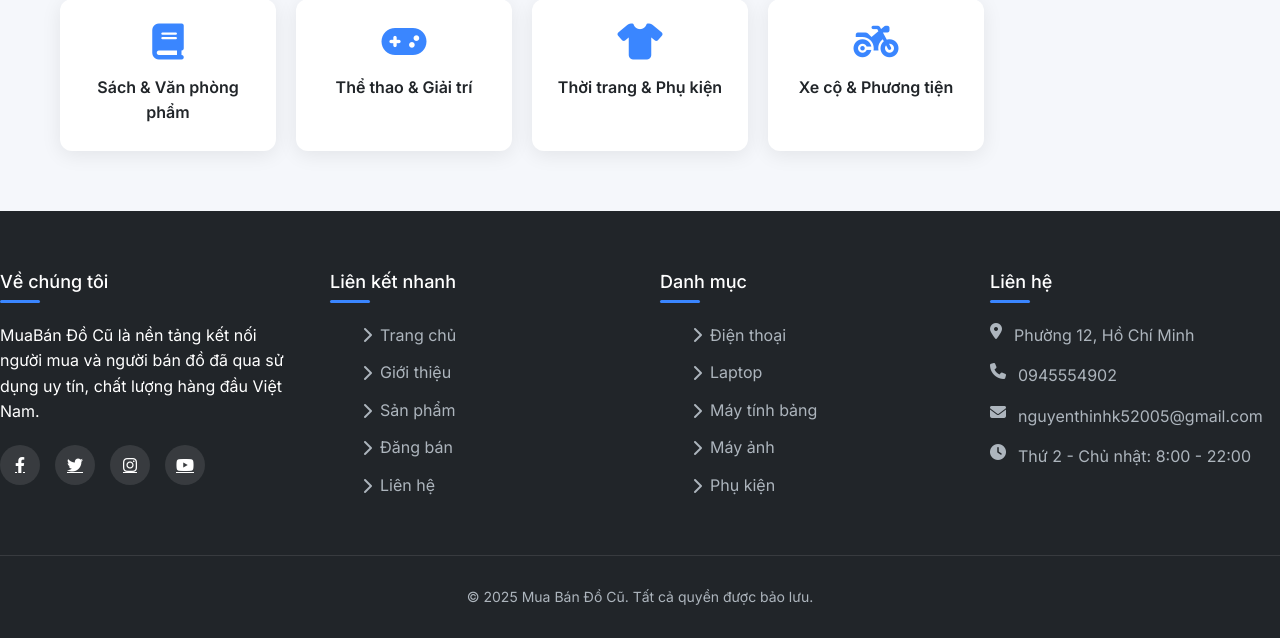
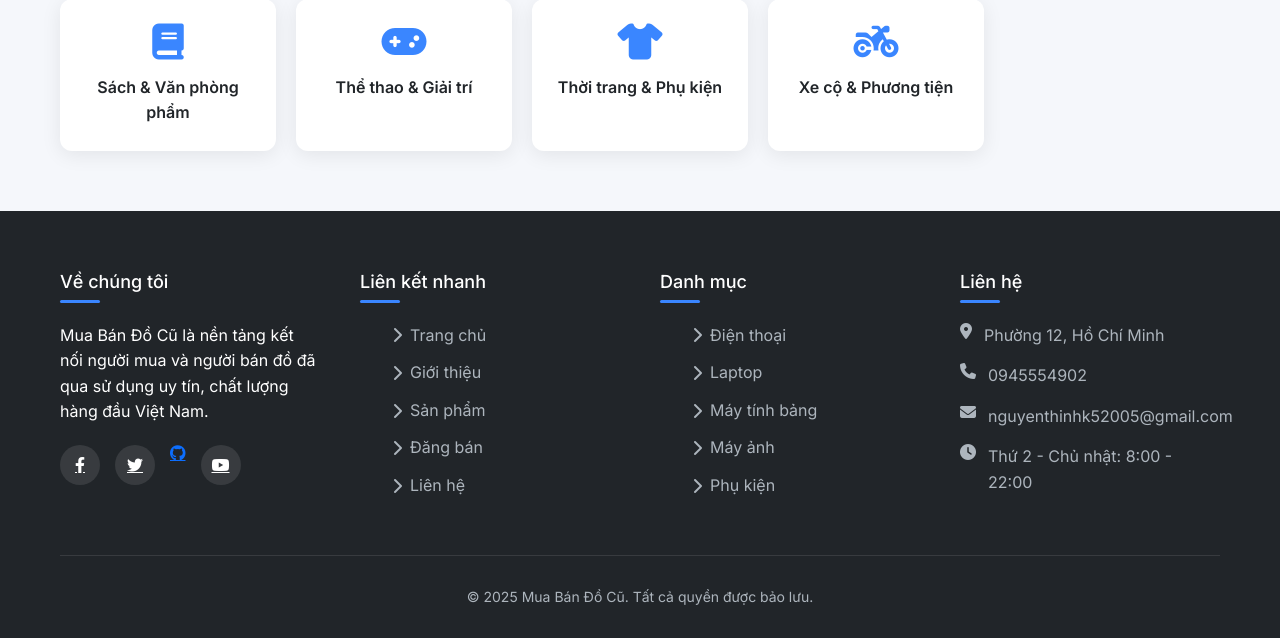
Before and after one commit to dichvietduc2005/WebMuaBanDoCu, a PHP site: page /WebMuaBanDoCu/public/index.php in a window 1280 px wide. Shown: the part 2898-3536 px from the top of the page. Run offline with PHP 8.4, Linux system fonts and the light colour scheme; data comes from the database, SQL or seed files in the repository.

Commit message:
cập nhật footer

```diff
--- a/app/Components/footer/Footer.php
+++ b/app/Components/footer/Footer.php
@@ -2,15 +2,15 @@
 function footer() {
     ?>
     <footer class="footer">
-        <div class="footer-inner">
+        <div class="container">
             <div class="footer-grid">
                 <div class="footer-column">
                     <h3>Về chúng tôi</h3>
-                    <p>MuaBán Đồ Cũ là nền tảng kết nối người mua và người bán đồ đã qua sử dụng uy tín, chất lượng hàng đầu Việt Nam.</p>
+                    <p>Mua Bán Đồ Cũ là nền tảng kết nối người mua và người bán đồ đã qua sử dụng uy tín, chất lượng hàng đầu Việt Nam.</p>
                     <div class="social-links">
-                        <a href="#" class="social-link" aria-label="Facebook"><i class="fab fa-facebook-f"></i></a>
+                        <a href="https://www.facebook.com/Duckerrrrrrr" class="social-link" aria-label="Facebook"><i class="fab fa-facebook-f"></i></a>
                         <a href="#" class="social-link" aria-label="Twitter"><i class="fab fa-twitter"></i></a>
-                        <a href="#" class="social-link" aria-label="Instagram"><i class="fab fa-instagram"></i></a>
+                        <a href="https://github.com/dichvietduc2005/WebMuaBanDoCu" class="fab fa-github" aria-label="Github"></a>
                         <a href="#" class="social-link" aria-label="Youtube"><i class="fab fa-youtube"></i></a>
                     </div>
                 </div>
```
Also changed, not shown: public/assets/css/footer.css.
